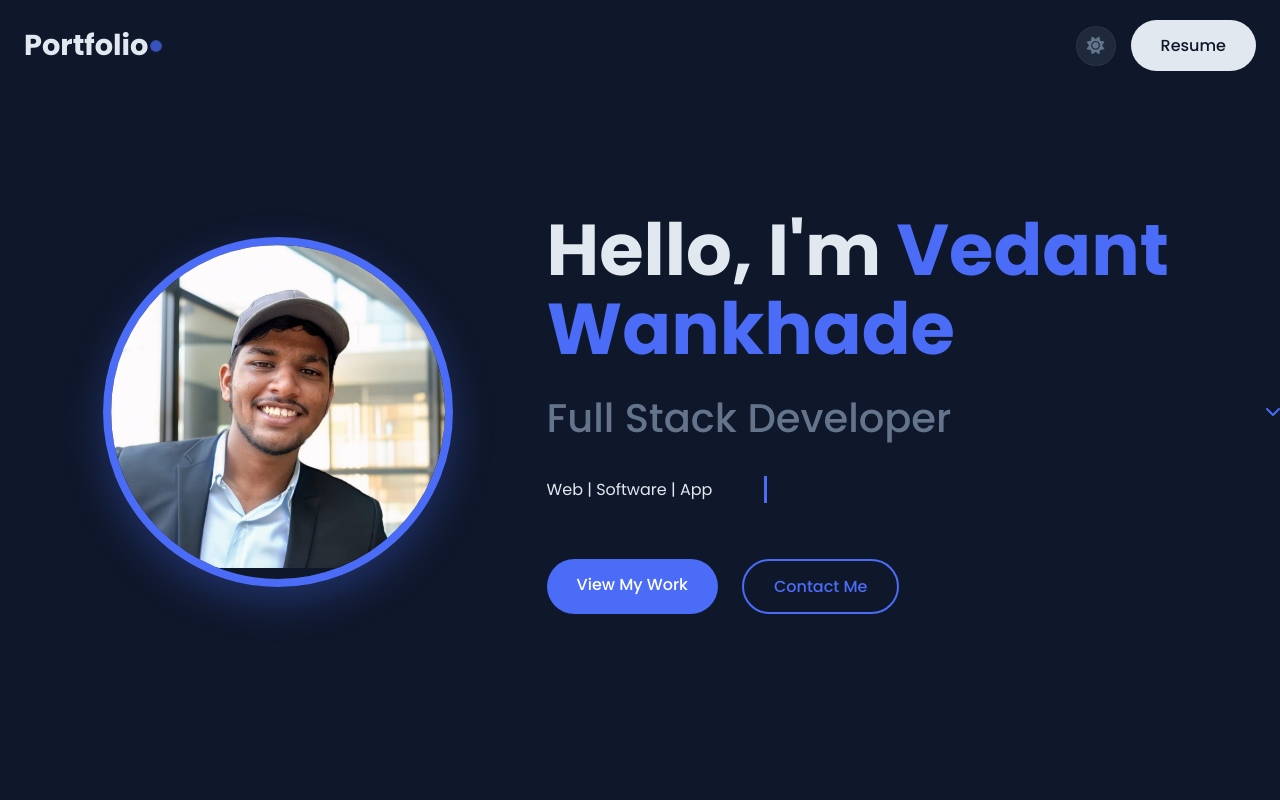
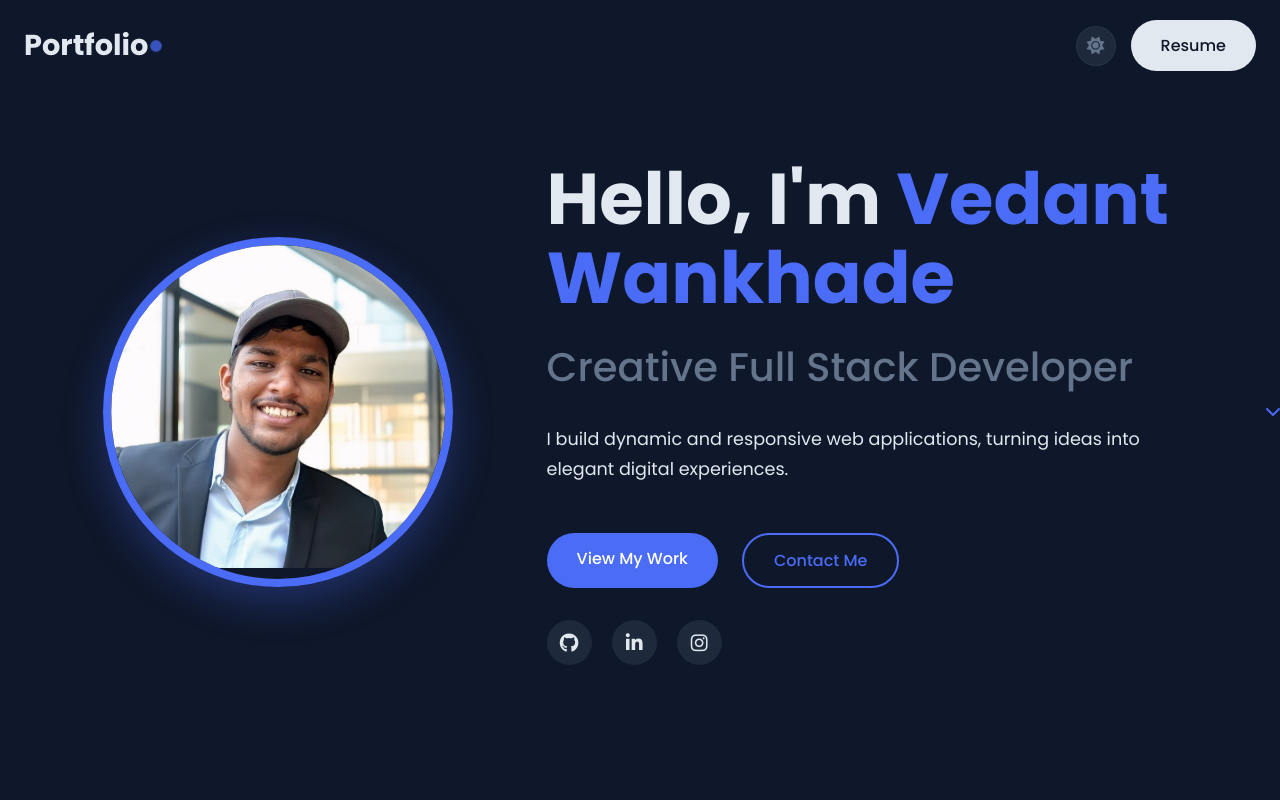
Before and after one commit to vedantwankhade123/Portfolio_Website, a React (Vite) app: page / in a window 1280 px wide. Shown: the top 800 px of the page. Built offline with nearby package versions, Linux system fonts and the light colour scheme.

Commit message:
[dyad] Enhance hero section content and add social links - wrote 2 file(s)

```diff
--- a/src/components/Hero.jsx
+++ b/src/components/Hero.jsx
@@ -12,11 +12,16 @@ const Hero = () => {
           </div>
           <div className="hero-text">
             <h1 className="animate-text">Hello, I'm <span className="highlight">Vedant Wankhade</span></h1>
-            <h2 className="animate-text delay-1">Full Stack Developer</h2>
-            <p className="animate-text delay-2 typing-text">Web | Software | App</p>
+            <h2 className="animate-text delay-1">Creative Full Stack Developer</h2>
+            <p className="animate-text delay-2">I build dynamic and responsive web applications, turning ideas into elegant digital experiences.</p>
             <div className="cta-buttons animate-text delay-3">
               <a href="#projects" className="btn primary-btn">View My Work</a>
               <a href="#contact" className="btn secondary-btn">Contact Me</a>
+            </div>
+            <div className="hero-socials animate-text delay-4">
+              <a href="https://github.com/vedantwankhade123" target="_blank" rel="noopener noreferrer" className="social-icon" title="GitHub Profile"><i className="fab fa-github"></i></a>
+              <a href="https://linkedin.com/in/vedant-wankhade123" target="_blank" rel="noopener noreferrer" className="social-icon" title="LinkedIn Profile"><i className="fab fa-linkedin-in"></i></a>
+              <a href="https://instagram.com/_vedantkwankhade_" target="_blank" rel="noopener noreferrer" className="social-icon" title="Instagram Profile"><i className="fab fa-instagram"></i></a>
             </div>
           </div>
         </div>
--- a/src/index.css
+++ b/src/index.css
@@ -310,36 +310,27 @@ body.dark-mode .floating-nav .nav-links a.active {
     font-weight: 500;
 }
 
+.hero p {
+    font-size: 1.1rem;
+    max-width: 600px;
+}
+
 .highlight {
     color: var(--primary-color);
 }
-
-/* Typing Animation */
-.typing-text {
-    display: inline-block;
-    overflow: hidden;
-    white-space: nowrap;
-    border-right: 3px solid var(--primary-color);
-    animation: typing 2s steps(18, end), blink-caret .75s step-end infinite;
-    animation-iteration-count: infinite;
-}
-
-@keyframes typing {
-  from { width: 0 }
-  to { width: 100% }
-}
-
-@keyframes blink-caret {
-  from, to { border-color: transparent }
-  50% { border-color: var(--primary-color); }
-}
-
 
 .cta-buttons {
     display: flex;
     gap: var(--spacing-5);
     justify-content: flex-start;
     margin-top: var(--spacing-8);
+}
+
+.hero-socials {
+    margin-top: var(--spacing-6);
+    display: flex;
+    gap: 20px;
+    justify-content: flex-start;
 }
 
 /* About Section */
@@ -673,6 +664,9 @@ footer {
     .cta-buttons {
         justify-content: center;
     }
+    .hero-socials {
+        justify-content: center;
+    }
 
     .section-title { font-size: 2rem; }
     .about-content, .contact-content { grid-template-columns: 1fr; text-align: center; }
```
